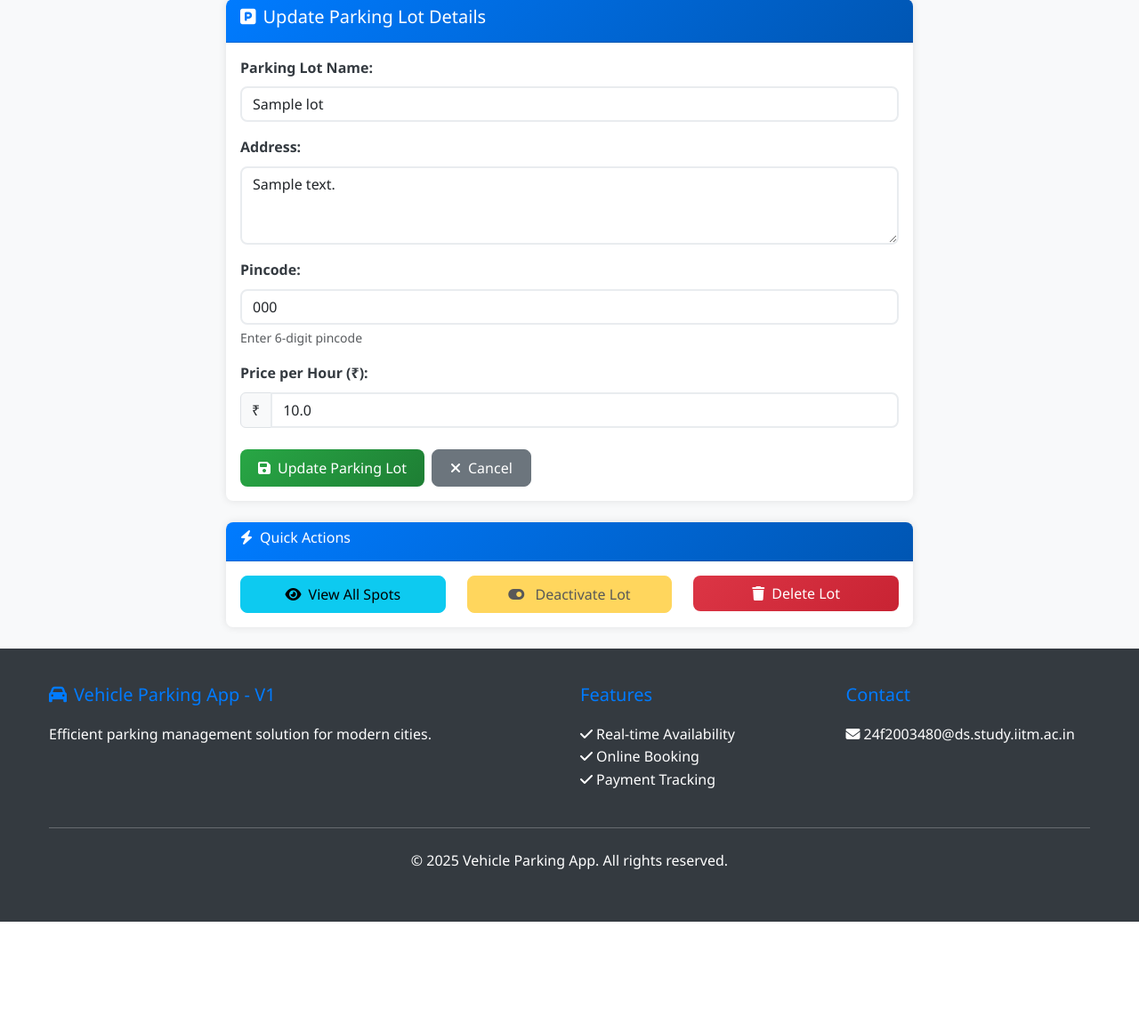
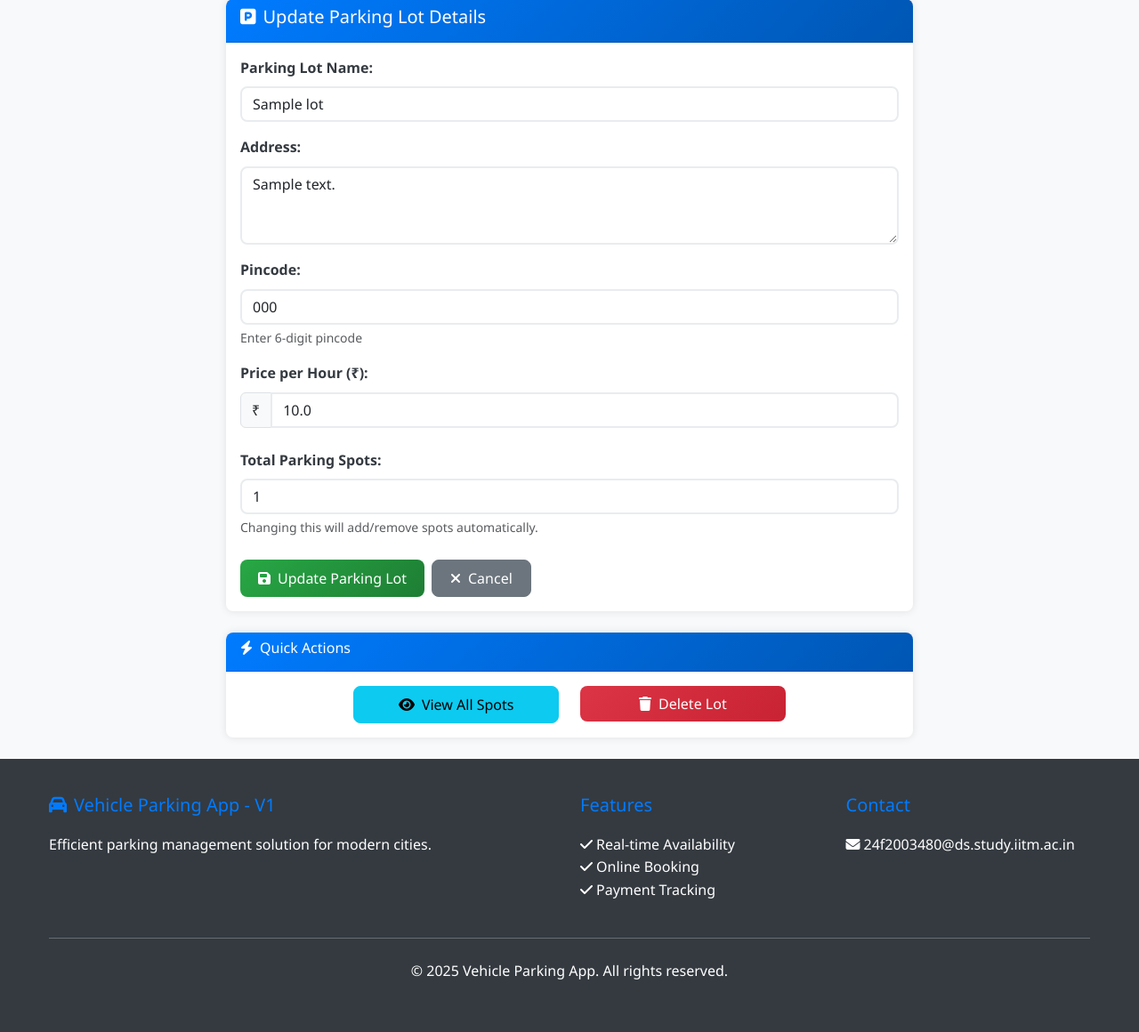
Before and after one commit to Aakash-Sharma-tech/Vehicle-Parking-App, a Flask app: page /admin/parking-lots/1/edit in a window 1280 px wide. Shown: the part 160-1320 px from the top of the page at 89% size. Before the commit the page ends 1196 px from the top, so only its background shows below. Run offline with Flask 3, Linux system fonts and the light colour scheme; a user stored in the database is signed in; tables that the repository leaves empty hold one stand-in row (values such as "Sample post").

Commit message:
CSS changes

```diff
--- a/routes/admin_routes.py
+++ b/routes/admin_routes.py
@@ -87,7 +87,7 @@ def add_parking_lot():
 @admin_bp.route('/parking-lots/<int:lot_id>/edit', methods=['GET', 'POST'])
 @admin_required
 def edit_parking_lot(lot_id):
-    """Edit existing parking lot"""
+    """Edit existing parking lot and adjust spots if needed"""
     lot = ParkingLotModel.query.get_or_404(lot_id)
 
     if request.method == 'POST':
@@ -96,30 +96,79 @@ def edit_parking_lot(lot_id):
         lot.pincode = request.form.get('pincode')
         lot.price_per_hour = float(request.form.get('price_per_hour'))
 
+        # ✅ New: Allow editing total spots
+        new_total_spots = int(request.form.get('max_spots'))
+        old_total_spots = lot.max_spots
+
+        if new_total_spots != old_total_spots:
+            lot.max_spots = new_total_spots
+            adjust_parking_spots(lot, new_total_spots, old_total_spots)
+
         try:
             db.session.commit()
             flash('Parking lot updated successfully!', 'success')
             return redirect(url_for('admin.parking_lots'))
         except Exception as e:
             db.session.rollback()
-            flash('Error updating parking lot', 'error')
+            flash(f'Error updating parking lot: {str(e)}', 'error')
 
     return render_template('admin/edit_parking_lot.html', lot=lot)
+
+def adjust_parking_spots(lot, new_total, old_total):
+    """Add or remove parking spots based on updated total"""
+    if new_total > old_total:
+        # Add new spots and make them available
+        for spot_num in range(old_total + 1, new_total + 1):
+            new_spot = ParkingSpotModel(
+                spot_number=f"A{spot_num:03d}",
+                parking_lot_id=lot.id,
+                # is_available=True  # ✅ ensure availability
+            )
+            db.session.add(new_spot)
+
+    elif new_total < old_total:
+        # Remove excess spots (only if not occupied)
+        spots_to_remove = ParkingSpotModel.query.filter(
+            ParkingSpotModel.parking_lot_id == lot.id,
+            ParkingSpotModel.spot_number > f"A{new_total:03d}"
+        ).all()
+
+        for spot in spots_to_remove:
+            active_reservation = ReservationModel.query.filter_by(
+                parking_spot_id=spot.id,
+                is_active=True
+            ).first()
+            if not active_reservation:
+                db.session.delete(spot)
+            else:
+                flash(f"Spot {spot.spot_number} is occupied and cannot be deleted.", "warning")
+
+    # ✅ Ensure all existing free spots are marked available
+    for spot in lot.spots:
+        if not spot.get_current_reservation():  # no active booking
+            spot.is_available = True
+
+
 
 @admin_bp.route('/parking-lots/<int:lot_id>/delete')
 @admin_required
 def delete_parking_lot(lot_id):
     """Delete parking lot"""
     lot = ParkingLotModel.query.get_or_404(lot_id)
-
     try:
+        # Delete all reservations associated with spots in this lot
+        spots = ParkingSpotModel.query.filter_by(parking_lot_id=lot_id).all()
+        for spot in spots:
+            ReservationModel.query.filter_by(parking_spot_id=spot.id).delete()
+        # Delete all spots in the lot
+        ParkingSpotModel.query.filter_by(parking_lot_id=lot_id).delete()
+        # Delete the lot itself
         db.session.delete(lot)
         db.session.commit()
         flash('Parking lot deleted successfully!', 'success')
     except Exception as e:
         db.session.rollback()
-        flash('Error deleting parking lot', 'error')
-
+        flash(f'Error deleting parking lot: {e}', 'error')
     return redirect(url_for('admin.parking_lots'))
 
 @admin_bp.route('/parking-lots/<int:lot_id>/spots')
--- a/templates/admin/edit_parking_lot.html
+++ b/templates/admin/edit_parking_lot.html
@@ -51,6 +51,16 @@
                             </div>
                         </div>
 
+                        <!-- Total Spots -->
+                        <div class="form-group mb-4">
+                            <label for="max_spots" class="form-label">Total Parking Spots:</label>
+                            <input type="number" class="form-control" name="max_spots" id="max_spots"
+                                value="{{ lot.max_spots }}" required min="1">
+                            <div class="form-text">
+                                Changing this will add/remove spots automatically.
+                            </div>
+                        </div>
+
                         <!-- Current Spots Info -->
                         <div class="alert alert-info">
                             <h6><i class="fas fa-info-circle me-1"></i>Current Parking Spots Information:</h6>
@@ -89,17 +99,11 @@
                     <h6><i class="fas fa-bolt me-2"></i>Quick Actions</h6>
                 </div>
                 <div class="card-body">
-                    <div class="row">
+                    <div class="row" style="justify-content: center;">
                         <div class="col-md-4">
                             <a href="{{ url_for('admin.view_spots', lot_id=lot.id) }}" class="btn btn-info w-100">
                                 <i class="fas fa-eye me-2"></i>View All Spots
                             </a>
-                        </div>
-                        <div class="col-md-4">
-                            <button class="btn btn-warning w-100" disabled title="JS removed; toggle disabled">
-                                <i class="fas fa-toggle-{{ 'on' if lot.is_active else 'off' }} me-2"></i>
-                                {{ 'Deactivate' if lot.is_active else 'Activate' }} Lot
-                            </button>
                         </div>
                         <div class="col-md-4">
                             <a href="{{ url_for('admin.delete_parking_lot', lot_id=lot.id) }}"
--- a/templates/user/history.html
+++ b/templates/user/history.html
@@ -64,6 +64,9 @@
 
     <!-- History Table -->
     <div class="card">
+        <div class="card-header d-flex justify-content-between align-items-center">
+                    <h5><i class="fas fa-history me-2"></i>History</h5>
+                </div>
         <div class="card-body">
             {% if reservations %}
                 <div class="table-responsive">
```
Also changed, not shown: templates/admin/add_parking_lot.html (+0 -25 lines), templates/index.html (+0 -36 lines), instance/parking_app.db, 1 other file.
